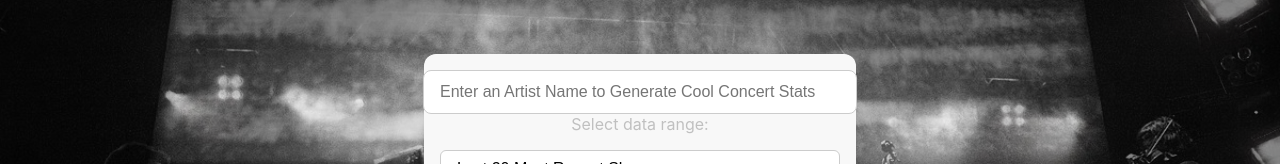
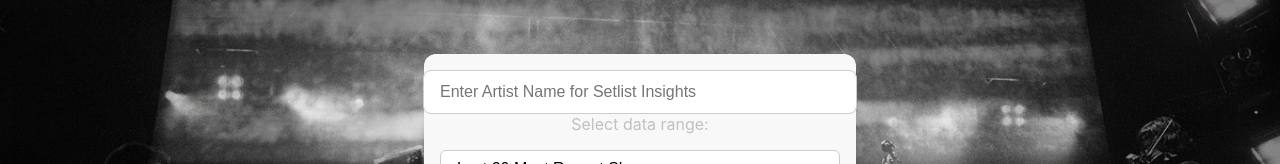
Before and after one commit to CIDS-484-Spring-2025/BP_Capstone, a React (Create React App) app in the folder frontend/: page / in a window 1280 px wide. Shown: the part 270-434 px from the top of the page. Built offline with nearby package versions, Linux system fonts and the light colour scheme.

Commit message:
fetch logic

```diff
--- a/frontend/src/components/SearchBar.js
+++ b/frontend/src/components/SearchBar.js
@@ -93,7 +93,7 @@ console.log("Avg length:", averageLength);
     <div className="search-bar-container">
       <input
         type="text"
-        placeholder="Enter an Artist Name to Generate Cool Concert Stats"
+        placeholder="Enter Artist Name for Setlist Insights"
         value={artistName}
         onChange={(e) => setArtistName(e.target.value)}
         className="search-input"
@@ -107,7 +107,7 @@ console.log("Avg length:", averageLength);
       >
         <option value="20">Last 20 Most Recent Shows</option>
         <option value="100">Last 100 Most Recent Shows</option>
-        <option value="all">ALL TIME STATS!!! (May take 30+ seconds to process due to Setlist.FM API rate limit)</option>
+        <option value="all">ALL TIME STATS!!! (May take 60+ seconds to process due to Setlist.FM API rate limit)</option>
       </select>
 
       <button onClick={handleSearch} className="search-button">
```
Also changed, not shown: 1 other file (tests, documents, lock files or other folders).
